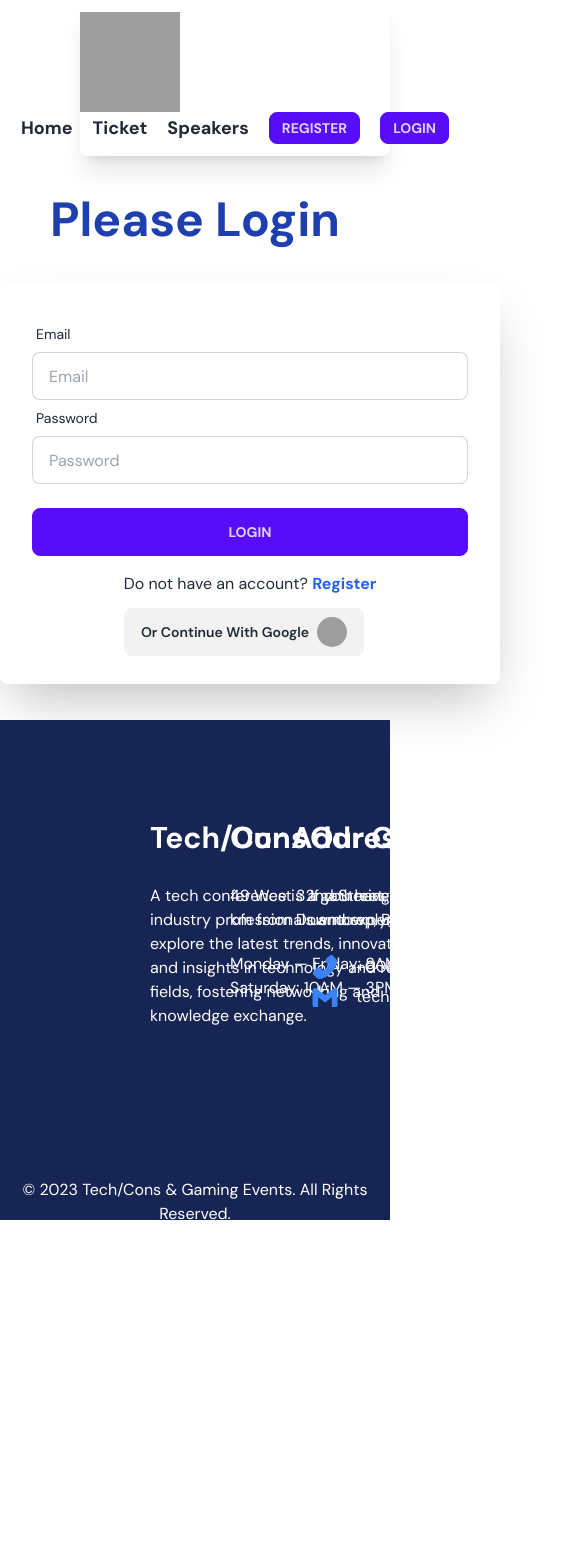
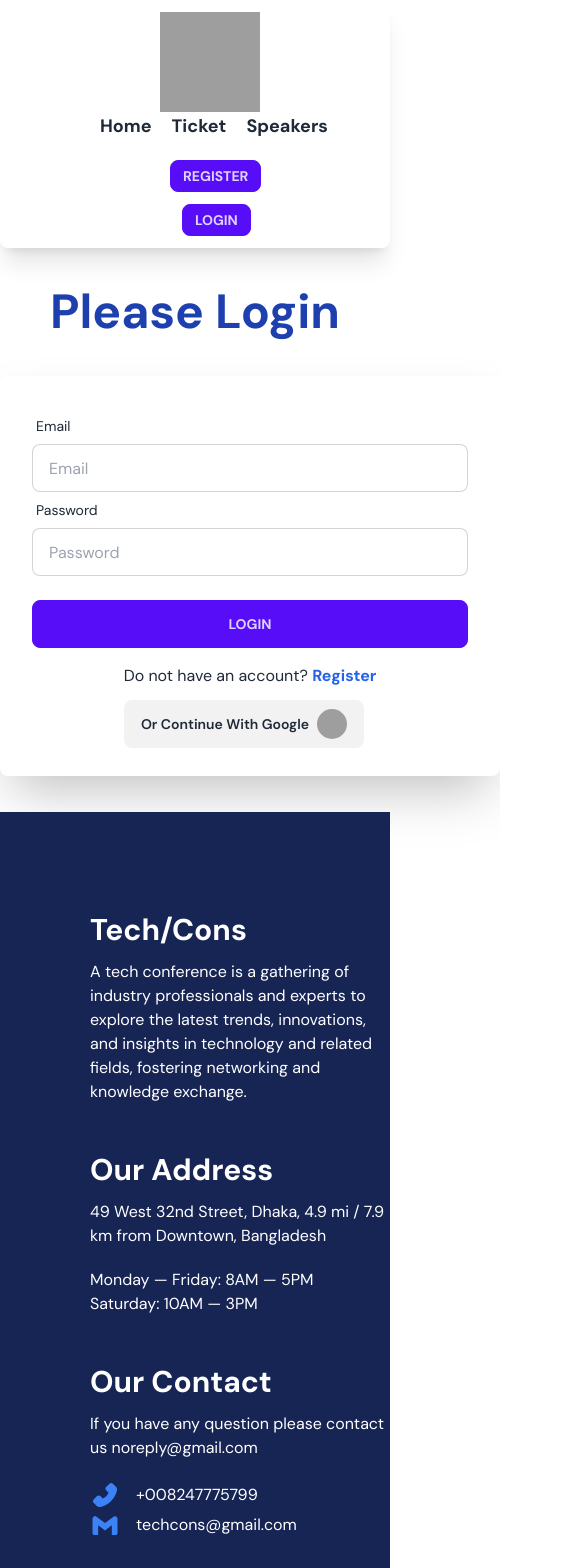
Before and after one commit to ShoroveTajmen/A9-event-management, a React (Vite) app: page /login in a window 390 px wide. Shown: the top 1568 px of the page, 585 px wide, since content can reach past the window. Before the commit the page ends 1226 px from the top, so only its background shows below. Built offline with nearby package versions, Linux system fonts and the light colour scheme; no server answers; grey boxes are pictures that could not be loaded.

Commit message:
Home page responsiveness done

```diff
--- a/src/Components/FAQ/Faq.jsx
+++ b/src/Components/FAQ/Faq.jsx
@@ -3,14 +3,14 @@ const Faq = () => {
     <div className="p-5">
       <div className=" mt-16 p-5">
         <h1 className="text-white flex justify-center items-center font-bold">FAQs</h1>
-        <h1 className="text-5xl font-bold text-blue-700 flex justify-center items-center">
+        <h1 className="text-4xl md:text-5xl font-bold text-blue-700 flex justify-center items-center text-center">
           Frequently asked questions
         </h1>
         <div className="flex justify-center items-center mt-5 mb-12">
           <hr className="w-[280px]  border-4 rounded" />
         </div>
       </div>
-      <div className="text-white w-[900px] mx-auto">
+      <div className="text-white w-[350px] md:w-[900px] mx-auto">
         <div className="join join-vertical w-full">
           <div className="collapse collapse-arrow join-item border border-base-300">
             <input type="radio" name="my-accordion-4" checked="checked" />
--- a/src/Components/Footer/Footer.jsx
+++ b/src/Components/Footer/Footer.jsx
@@ -3,13 +3,13 @@ import { BiLogoGmail } from "react-icons/bi";
 
 const Footer = () => {
   return (
-    <div className="bg-blue-950 h-[500px]">
+    <div className="bg-blue-950 h-[900px] md:h-[500px]">
       {/* footer container div */}
-      <div className="grid grid-cols-6 ml-[150px] text-white pt-[100px] ">
+      <div className="grid grid-cols-1 md:grid-cols-6 ml-[90px] md:ml-[150px] text-white pt-[100px] ">
         {/* 1st part */}
         <div className="col-span-2 w-[300px]">
-          <h1 className="text-3xl font-bold mb-7">Tech/Cons</h1>
-          <p>
+          <h1 className="text-3xl font-bold mb-3 md:mb-7">Tech/Cons</h1>
+          <p className="md:mb-0 mb-12">
             A tech conference is a gathering of industry professionals and
             experts to explore the latest trends, innovations, and insights in
             technology and related fields, fostering networking and knowledge
@@ -18,16 +18,16 @@ const Footer = () => {
         </div>
         {/* 2nd part */}
         <div className="col-span-2 w-[300px]">
-          <h1 className="text-3xl font-bold mb-7">Our Address</h1>
-          <p>
+          <h1 className="text-3xl font-bold mb-3 md:mb-7">Our Address</h1>
+          <p >
             49 West 32nd Street, Dhaka, 4.9 mi / 7.9 km from Downtown, Bangladesh
           </p>
           <h1 className="mt-5">Monday — Friday: 8AM — 5PM</h1>
-          <h1>Saturday: 10AM — 3PM</h1>
+          <h1 className="md:mb-0 mb-12">Saturday: 10AM — 3PM</h1>
         </div>
         {/* 3rd part */}
         <div className="col-span-2 w-[300px]">
-          <h1 className="text-3xl font-bold mb-7">Our Contact</h1>
+          <h1 className="text-3xl font-bold mb-3 md:mb-7">Our Contact</h1>
           <p>If you have any question please contact us noreply@gmail.com</p>
           <h1 className="mt-5 flex items-center"><AiFillPhone className="mr-4 text-3xl text-blue-500"></AiFillPhone> +008247775799</h1>
           <h1 className="flex items-center"><BiLogoGmail className="mr-4 text-3xl text-blue-500"></BiLogoGmail> techcons@gmail.com </h1>
--- a/src/Components/Header/Banner/Banner.jsx
+++ b/src/Components/Header/Banner/Banner.jsx
@@ -10,18 +10,18 @@ const Banner = () => {
     <div>
       <div className="relative w-full h-[700px]">
         {/* background image */}
-        <div className="absolute top-0 right-0 bottom-0 left-0 bg-[url('https://i.ibb.co/Qk6nj8H/tech-bg.jpg')] bg-cover bg-center bg-no-repeat h-[700px] "></div>
+        <div className="absolute top-0 right-0 bottom-0 left-0 bg-[url('https://i.ibb.co/Qk6nj8H/tech-bg.jpg')] bg-cover bg-center bg-no-repeat h-[750px] md:h-[700px]"></div>
         {/* white overlay */}
-        <div className="absolute top-0 right-[300px] bottom-0 left-0 bg-white opacity-20 "></div>
+        <div className="absolute top-0 right-0 md:right-[300px] bottom-0 left-0 bg-black opacity-40 "></div>
         <div className="relative ml-[19px] md:ml-[160px] lg:ml-[40px]" data-aos = "zoom-in">
-          <div className="absolute mt-[220px]  md:mt-[170px]" >
+          <div className="absolute mt-[180px]  md:mt-[170px] " >
             <h1 className=" text-white text-2xl md:text-3xl lg:text-2xl font-semibold mb-[10px] md:mb-[10px]" >
               Tech and Gaming Events 2023
             </h1>{" "}
-            <h1 className=" text-white text-2xl md:text-3xl lg:text-7xl font-bold mb-[10px] md:mb-[20px]">
+            <h1 className=" text-white text-5xl md:text-3xl lg:text-7xl font-bold mb-[10px] md:mb-[20px]">
               Elevating the Worldwide <br /> Tech Landscape
             </h1>
-            <p className=" text-white text-2xl md:text-3xl lg:text-sm font-semibold mb-[10px] md:mb-[20px]">
+            <p className=" text-gray-300 text-sm md:text-3xl lg:text-lg font-semibold mb-[10px] md:mb-[20px]">
               Tech conferences gather tech professionals to share insights and
               innovations, fostering industry <br /> knowledge and
               collaboration. Tech expos showcase the latest products and
--- a/src/Components/Navbar/Logo.jsx
+++ b/src/Components/Navbar/Logo.jsx
@@ -2,7 +2,7 @@
 
 const Logo = () => {
     return (
-        <div>
+        <div className="ml-[160px] md:ml-0">
             <img className="w-[100px] h-[100px]" src="https://i.ibb.co/QFprMRP/tech-logo.png" alt="" />
         </div>
     );
--- a/src/Components/Navbar/Navbar.jsx
+++ b/src/Components/Navbar/Navbar.jsx
@@ -7,11 +7,12 @@ const Navbar = () => {
   const { user, logOut } = useContext(AuthContext);
   console.log(user);
   return (
-    <div>
-      <nav className="flex flex-col md:flex-row md:justify-between md:items-center py-3 md:py-2  md:px-5 ml-[80px] md:ml-0 shadow-xl rounded-lg  ">
+    <div className="">
+      <nav className="flex flex-col md:flex-row md:justify-between md:items-center py-3 md:py-2  md:px-5 md:ml-0 shadow-xl rounded-lg  ">
         <Logo></Logo>
 
-        <ul className="flex gap-5 font-bold text-lg justify-center items-center">
+        <ul className="flex gap-5 font-bold text-lg flex-col md:flex-row md:justify-between md:items-center">
+          <div className="flex gap-5 font-bold text-lg flex-row md:flex-row md:justify-between md:items-center ml-[100px] md:ml-0">
             <li>
               <NavLink
                 to="/"
@@ -54,23 +55,35 @@ const Navbar = () => {
                 Speakers
               </NavLink>
             </li>
+          </div>
 
+          <div className="flex  md:w-[700px] font-bold text-lg flex-col md:flex-row md:justify-end  md:items-center ">
+            {/* Register */}
+
+            <div className="mb-3 md:mb-0 ml-[170px] md:ml-0" >
               <li>
-            <Link to='/register'>
-              <button className="btn btn-sm  btn-primary font-bold">Register</button>
+                <Link to="/register">
+                  <button className="btn btn-sm  btn-primary font-bold">
+                    Register
+                  </button>
                 </Link>
               </li>
+            </div>
 
             {/* profile pic, username, log out button  */}
-          <div className="navbar-end">
+            <div className="ml-3">
               {user?.email ? (
-              <div className="flex gap-4 justify-center items-center">
-                  <div className="w-10 rounded-full">
-                    <img className="rounded-full" src={user.photoURL} alt={user.displayName} />
+                <div className="flex gap-4 justify-center items-center w-[300px] ml-[50px] md:ml-0">
+                  <div className=" rounded-full">
+                    <img
+                      className="rounded-full"
+                      src={user.photoURL}
+                      alt={user.displayName}
+                    />
                   </div>
                   <ul
                     tabIndex={0}
-                  className="menu menu-sm dropdown-content mt-3 z-[1] p-2 shadow bg-base-100 rounded-box "
+                    className="menu menu-sm dropdown-content mt-3 w-[400px] z-[1] p-2 shadow bg-base-100 rounded-box "
                   >
                     <li>
                       <button className="btn btn-sm  btn-ghost">
@@ -89,9 +102,12 @@ const Navbar = () => {
                 </div>
               ) : (
                 <Link to="/login">
-                <button className="btn btn-sm btn-primary font-bold">Login</button>
+                  <button className="btn btn-sm btn-primary font-bold ml-[170px] md:ml-0">
+                    Login
+                  </button>
                 </Link>
               )}
+            </div>
           </div>
         </ul>
       </nav>
--- a/src/Components/ServiceCards/ServiceCards.jsx
+++ b/src/Components/ServiceCards/ServiceCards.jsx
@@ -6,7 +6,7 @@ const ServiceCards = ({ data }) => {
   //destructure the data object
   const { ServiceID, ServiceName, Image, Price, Description } = data || {};
   return (
-    <div className=" my-[20px]">
+    <div className=" my-[20px] ml-7 md:ml-0">
       <div className="card w-96 h-[550px] bg-base-100 shadow-xl shadow-indigo-500/50">
         <figure>
           <img className="w-full h-[230px]" src={Image} alt="Shoes" />
--- a/src/Components/Sponsor/Sponsor.jsx
+++ b/src/Components/Sponsor/Sponsor.jsx
@@ -7,7 +7,7 @@ const Sponsor = ({data}) => {
     <div className=" bg-blue-950 ">
       <div>
         <div className="flex justify-center items-center mt-16 p-5">
-          <h1 className="text-5xl font-bold text-blue-700">
+          <h1 className="text-4xl md:text-5xl font-bold text-blue-700 text-center">
             The Sponsors Of Our Events
           </h1>
         </div>
@@ -15,7 +15,7 @@ const Sponsor = ({data}) => {
           <hr className="w-[280px]  border-4 rounded" />
         </div>
       </div>
-      <div className="grid grid-cols-1 md:grid-cols-2 lg:grid-cols-3  lg:gap-5 w-full md:w-[700px] lg:w-[1000px] mx-auto mt-[30px] md:mt-[70px] p-10">
+      <div className="grid grid-cols-1 md:grid-cols-2 lg:grid-cols-3  lg:gap-5 w-full md:w-[700px] lg:w-[1000px] mx-auto mt-[30px] md:mt-[70px] p-10 ">
             {
                 data?.map(data => <SponsorImg key={data.ServiceID} data={data}></SponsorImg>)
             }
--- a/src/Components/Sponsor/SponsorImg.jsx
+++ b/src/Components/Sponsor/SponsorImg.jsx
@@ -5,7 +5,7 @@
 const SponsorImg = ({data}) => {
     const { ServiceID, sponsor } = data || {};
     return (
-        <div className="ml-[50px] mb-10">
+        <div className="ml-[70px] md:ml-[50px] mb-10">
             <img className="w-[200px] h-[100px] rounded-2xl" src={sponsor} alt="" />
         </div>
     );
```
Lines whose indentation alone changed are shown as unchanged.
